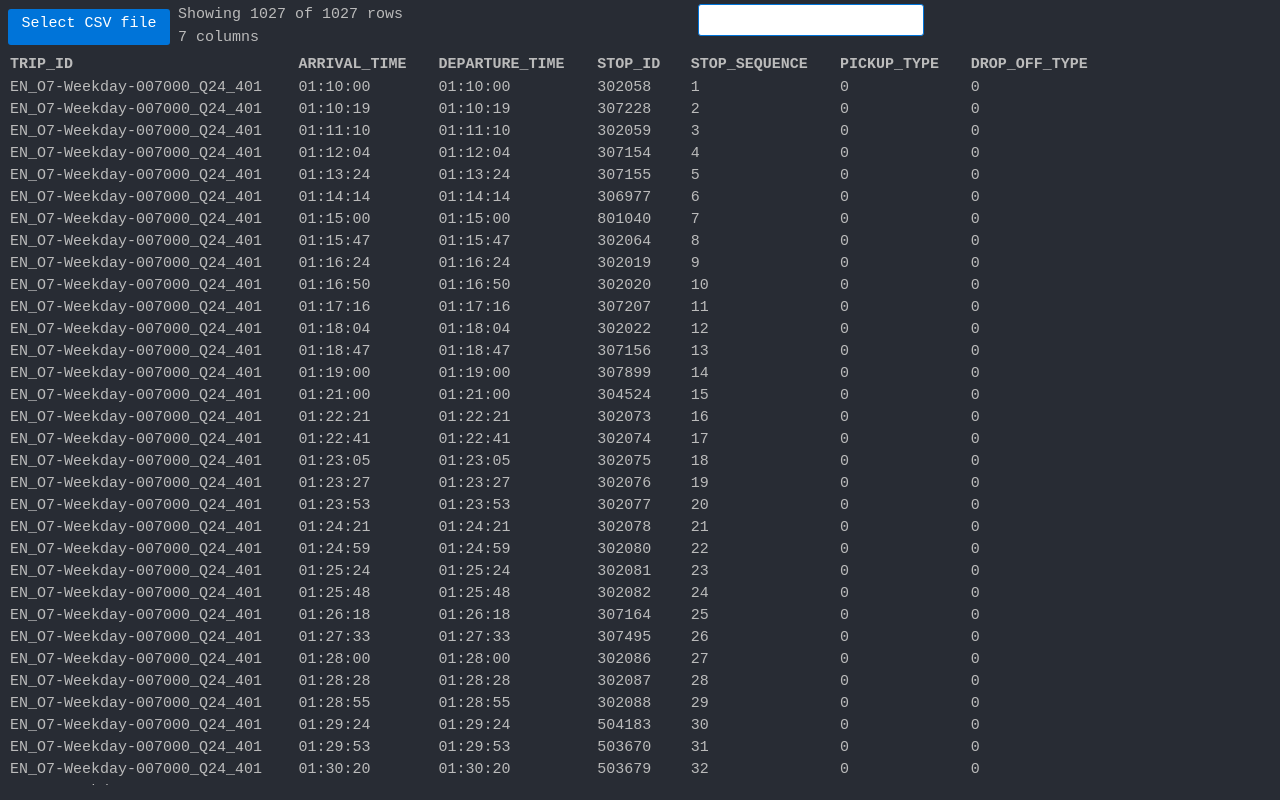
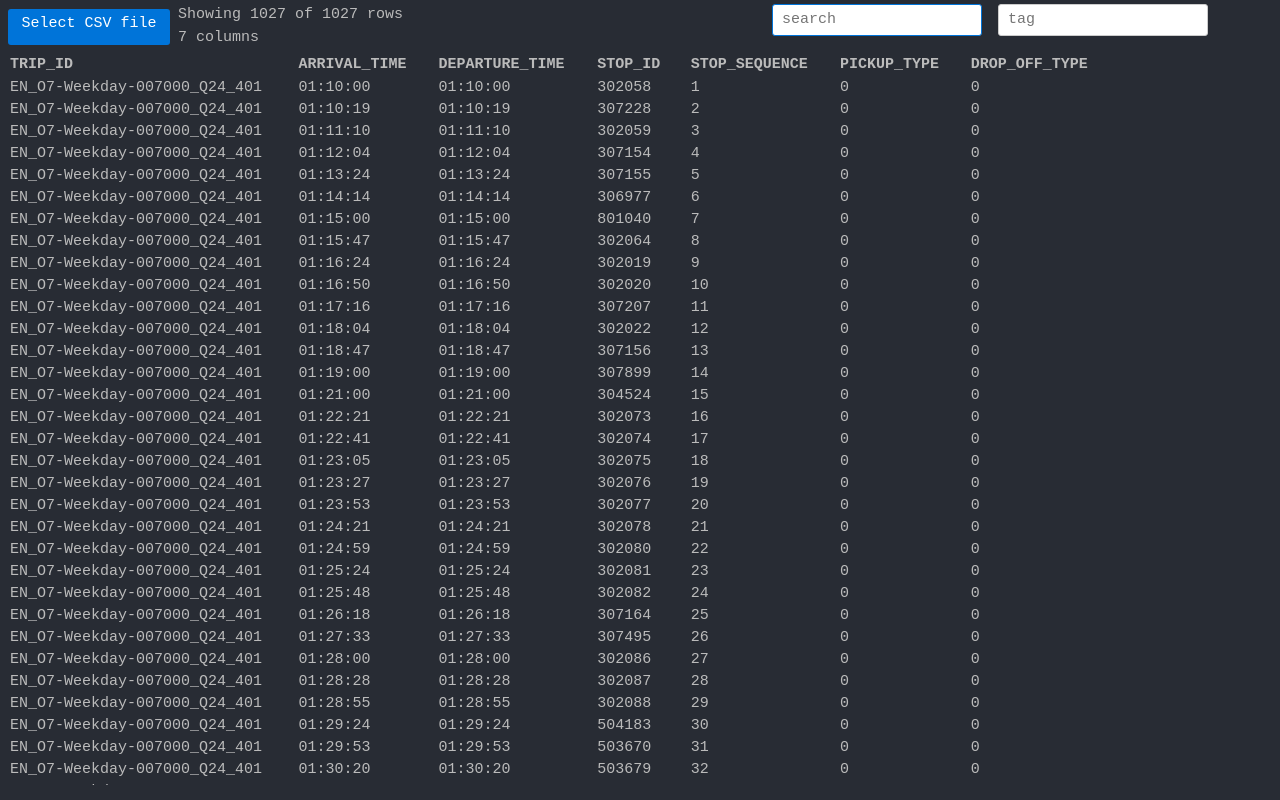
Before and after one commit to quentin-sommer/csv-explorer, a React (Create React App) app: page / in a window 1280 px wide. Built offline with nearby package versions, Linux system fonts and the light colour scheme.

Commit message:
feat: Added possibility to tag files

```diff
--- a/src/App.js
+++ b/src/App.js
@@ -48,6 +48,7 @@ class App extends Component {
     sortDirection: null,
     sortBy: null,
     sortable: false,
+    fileTag: '',
   }
 
   // Only used in dev to pre load q csv
@@ -173,7 +174,7 @@ class App extends Component {
             display: 'flex',
             margin: '.25rem',
             marginLeft: '.5rem',
-            maxWidth: '900px',
+            maxWidth: '1200px',
           }}
         >
           <label className="button" htmlFor="file">
@@ -189,16 +190,30 @@ class App extends Component {
           <div style={{marginLeft: '.5rem', flex: 1}}>
             Showing {this.state.sortedRows.length} of {this.state.rows.length} rows
             <div>
-              {this.state.headerCells.length} columns {this.state.filename}{' '}
-              {this.state.loadingState}
+              {this.state.headerCells.length} columns{' '}
+              {this.state.fileTag !== '' && (
+                <span style={{color: 'rgb(0, 116, 217)'}}>{this.state.fileTag} </span>
+              )}
+              {this.state.filename} {this.state.loadingState}
             </div>
           </div>
-          <div>
+          <div style={{marginLeft: '1rem'}}>
             <input
               id="search-input"
-              style={{marginLeft: '1rem'}}
               type="text"
+              placeholder="search"
               onChange={this.handleOnSearchChange}
+            />
+          </div>
+          <div style={{marginLeft: '1rem'}}>
+            <input
+              type="text"
+              placeholder="tag"
+              onChange={e =>
+                this.setState({
+                  fileTag: e.target.value,
+                })
+              }
             />
           </div>
         </div>
```
